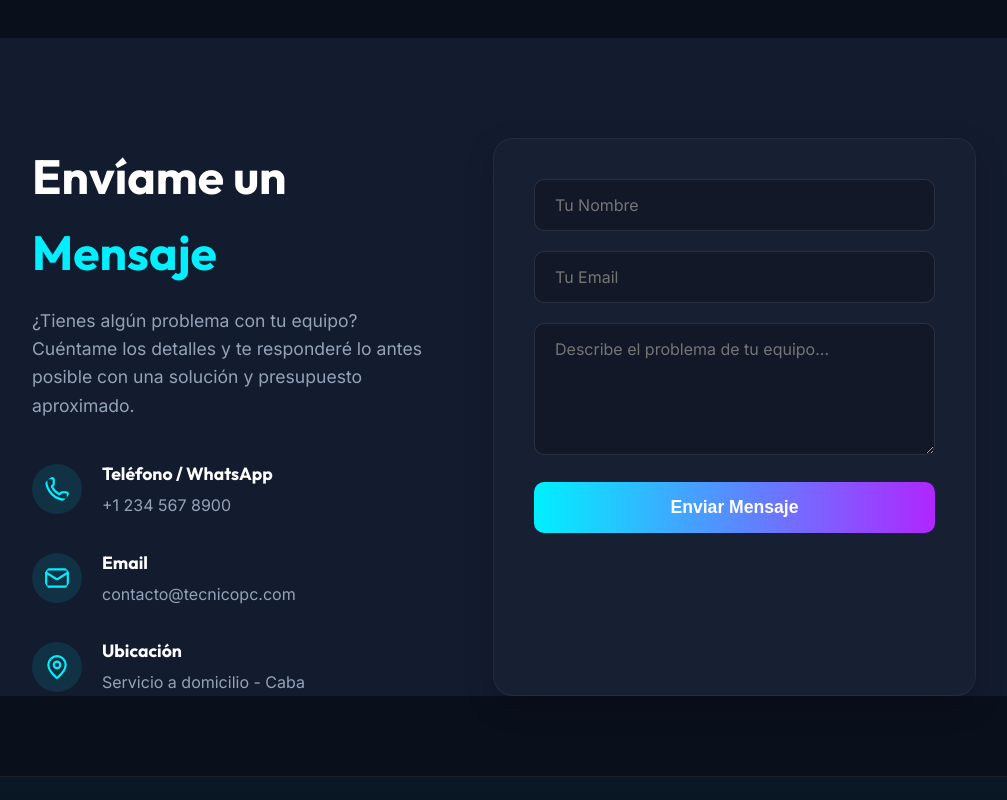
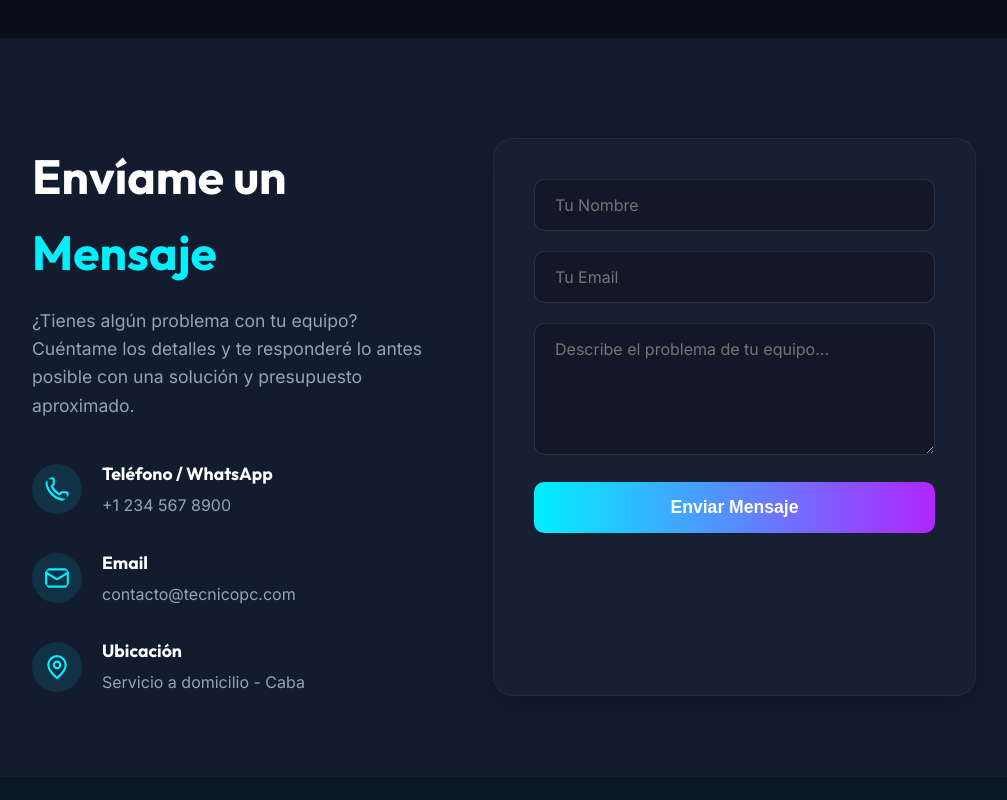
Before and after one commit to andre110500/pcservice, a React (Vite) app: page / in a window 1280 px wide. Shown: the part 2700-3500 px from the top of the page, without its empty margins (136-1143 px from the left). Built offline with nearby package versions, Linux system fonts and the light colour scheme.

Commit message:
style: update padding and margin in Contact, Footer, ServicesPage, and WorkPage styles

```diff
--- a/src/components/Contact.scss
+++ b/src/components/Contact.scss
@@ -9,7 +9,7 @@
         padding: 0 10%;
         display: flex;
         gap: 60px;
-        margin-bottom: 80px;
+        padding-bottom: 80px;
     }
 
     .contact-info {
--- a/src/components/Footer.scss
+++ b/src/components/Footer.scss
@@ -1,5 +1,5 @@
 .site-footer {
-    margin-top: 40px;
+
     border-top: 1px solid rgba(255, 255, 255, 0.08);
     background: linear-gradient(180deg, rgba(0, 240, 255, 0.04), rgba(0, 0, 0, 0.2));
 
--- a/src/pages/ServicesPage.scss
+++ b/src/pages/ServicesPage.scss
@@ -1,6 +1,6 @@
 .services-page {
     min-height: 100vh;
-    padding-bottom: 50px;
+
 
     h2 {
         font-size: 2.5rem;
--- a/src/pages/WorkPage.scss
+++ b/src/pages/WorkPage.scss
@@ -1,6 +1,6 @@
 .work-page {
     min-height: 100vh;
-    padding-bottom: 50px;
+
     background-color: var(--bg-primary);
 
     .fade-in {
```
